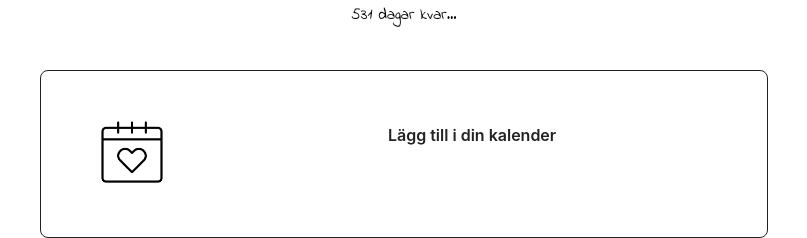
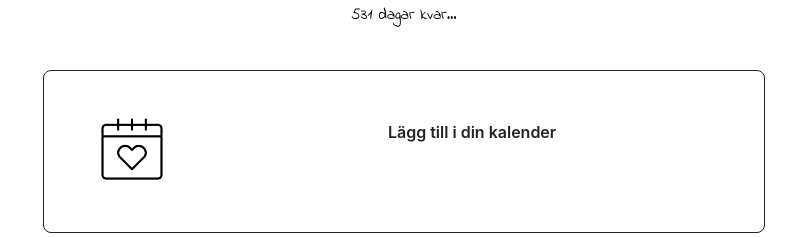
Before and after one commit to OlleEllison/olleellison.github.io, a plain HTML site: page index.html in a window 1280 px wide. Shown: the part 790-1028 px from the top of the page, 236-1043 px from the left. Drawn offline with Linux system fonts and the light colour scheme.

Commit message:
Update style.css

```diff
--- a/style.css
+++ b/style.css
@@ -263,6 +263,15 @@ width: 300px;
   width: auto;
 }
 
+/* Media query for wider screens (768px or larger) */
+@media (min-width: 768px) {
+  .button-23 {
+    font-size: 14px; /* Smaller font size */
+    padding: 10px 20px; /* Smaller padding */
+    width: auto; /* Retain the width of auto, or set a fixed width if desired */
+  }
+}
+
 .button-23:focus-visible {
   box-shadow: #222222 0 0 0 2px, rgba(255, 255, 255, 0.8) 0 0 0 4px;
   transition: box-shadow .2s;
```
